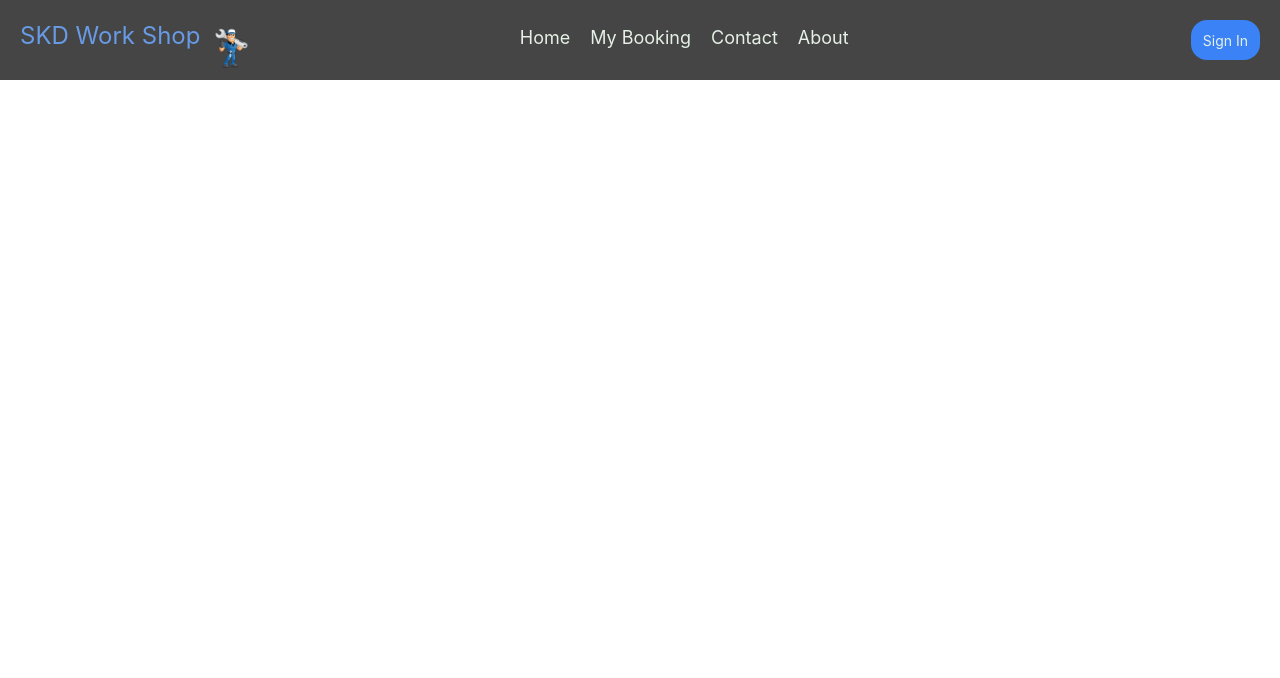
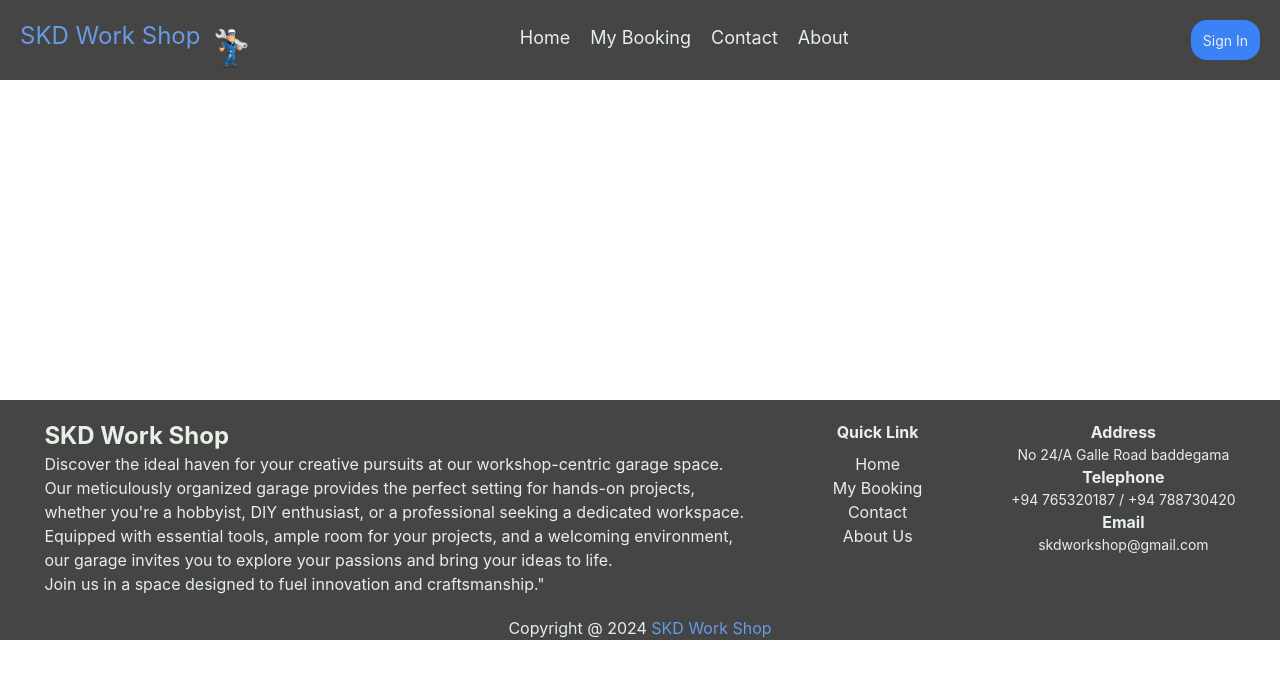
Before and after one commit to rKaushalya/SKD-Work-Shop-With-MERN-Stack, a React (Create React App) app in the folder client/: page / in a window 1280 px wide. Shown: the top 678 px of the page. Built offline with nearby package versions, Linux system fonts and the light colour scheme.

Commit message:
Footer Designed

```diff
--- a/client/src/view/common/Footer/Footer.tsx
+++ b/client/src/view/common/Footer/Footer.tsx
@@ -1,9 +1,51 @@
 import {Component} from "react";
+import {Link} from "react-router-dom";
 
 export class Footer extends Component {
     render() {
         return (
-            <></>
+            <div className="pt-5 bg-[#444544] text-center h-auto">
+
+                <div className="flex justify-around">
+                    <div className="text-start">
+                        <h1 className="text-[#e6f0e6] text-2xl font-bold">SKD Work Shop</h1>
+                        <p className="text-[#e6f0e6]">Discover the ideal haven for your creative pursuits at our workshop-centric garage
+                            space.<br/>
+                            Our meticulously organized garage provides the perfect setting for hands-on projects,<br/>
+                            whether you're a hobbyist, DIY enthusiast, or a professional seeking a dedicated
+                            workspace.<br/>
+                            Equipped with essential tools, ample room for your projects, and a welcoming
+                            environment,<br/>
+                            our garage invites you to explore your passions and bring your ideas to life.<br/>
+                            Join us in a space designed to fuel innovation and craftsmanship."
+
+
+                        </p>
+                    </div>
+
+                    <div>
+                        <h1 className="text-[#e6f0e6] font-bold text-1xl">Quick Link</h1>
+                        <ul className="mt-2">
+                            <li className="text-[#e6f0e6]"><Link to="/">Home</Link></li>
+                            <li className="text-[#e6f0e6]"><Link to="/myBooking">My Booking</Link></li>
+                            <li className="text-[#e6f0e6]"><Link to="/contact">Contact</Link></li>
+                            <li className="text-[#e6f0e6]"><Link to="/about">About Us</Link></li>
+                        </ul>
+                    </div>
+
+                    <div>
+                        <h2 className="text-[#e6f0e6] font-bold text-1xl">Address</h2>
+                        <p className="text-[#e6f0e6] text-[14px]">No 24/A Galle Road baddegama</p>
+                        <h2 className="text-[#e6f0e6] font-bold text-1xl">Telephone</h2>
+                        <p className="text-[#e6f0e6] text-[14px]">+94 765320187 / +94 788730420</p>
+                        <h2 className="text-[#e6f0e6] font-bold text-1xl">Email</h2>
+                        <p className="text-[#e6f0e6] text-[14px]">skdworkshop@gmail.com</p>
+                    </div>
+                </div>
+
+                <p className="text[10px] mt-5 text-[#e6f0e6] hover:text-secondary cursor-pointer">
+                    Copyright @ 2024 <span className="text-1xl text-secondary">SKD Work Shop</span></p>
+            </div>
         );
     }
 }
--- a/client/src/view/common/MainContent/MainContent.tsx
+++ b/client/src/view/common/MainContent/MainContent.tsx
@@ -3,7 +3,7 @@ import {Component} from "react";
 export class MainContent extends Component {
     render() {
         return (
-            <></>
+            <div className="h-80"></div>
         );
     }
 }
--- a/client/src/view/common/NavBar/NavBar.tsx
+++ b/client/src/view/common/NavBar/NavBar.tsx
@@ -16,7 +16,7 @@ export class NavBar extends Component {
 
                 <ul className="list-none flex mt-1">
                     <li className="mr-5 text-[18px] text-[#e6f0e6] hover:text-secondary"><Link to="/">Home</Link></li>
-                    <li className="mr-5 text-[18px] text-[#e6f0e6] hover:text-secondary"><Link to="/">My Booking</Link></li>
+                    <li className="mr-5 text-[18px] text-[#e6f0e6] hover:text-secondary"><Link to="/myBooking">My Booking</Link></li>
                     <li className="mr-5 text-[18px] text-[#e6f0e6] hover:text-secondary"><Link to="/contact">Contact</Link></li>
                     <li className="mr-20 text-[18px] text-[#e6f0e6] hover:text-secondary"><Link to="/about">About</Link></li>
                 </ul>
```
